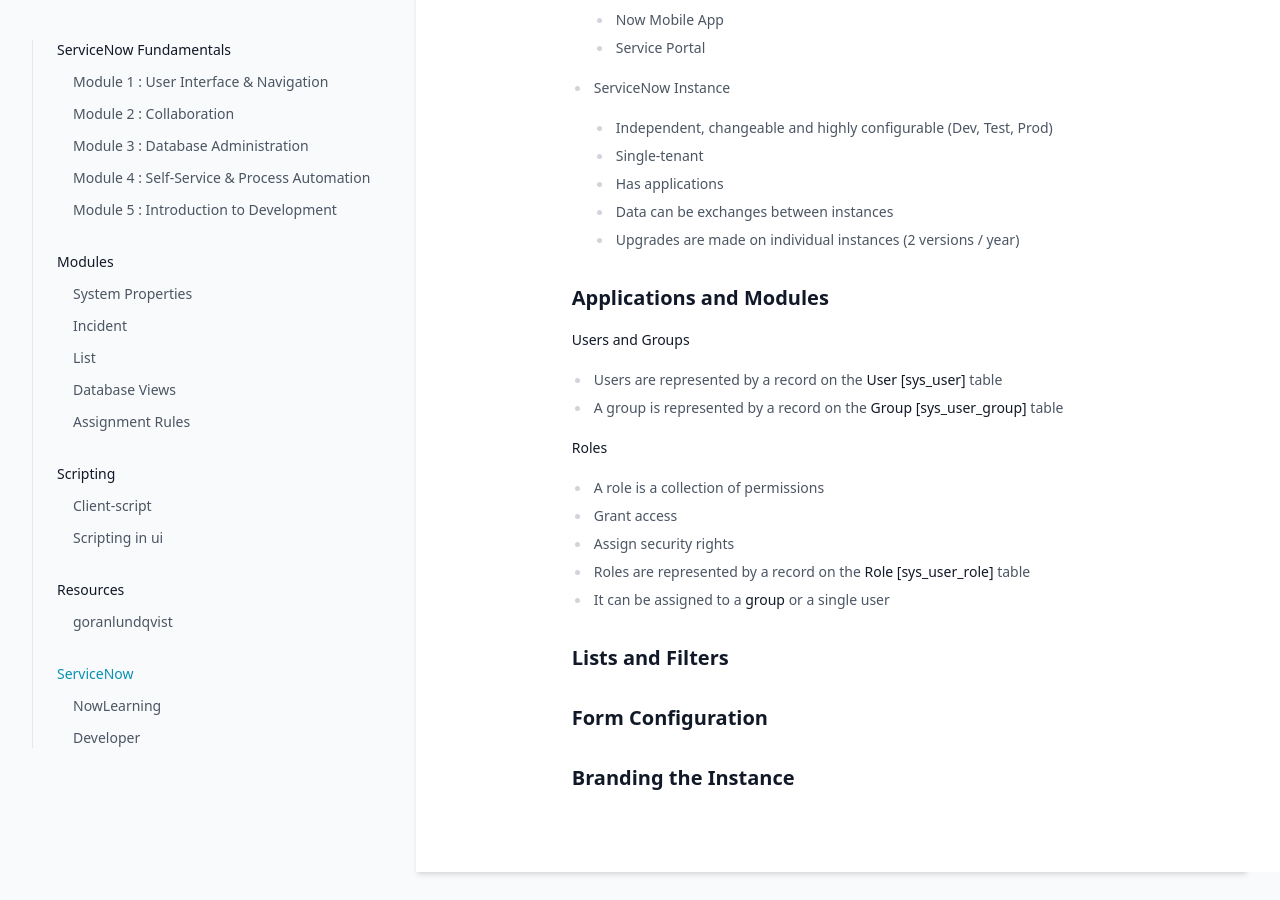
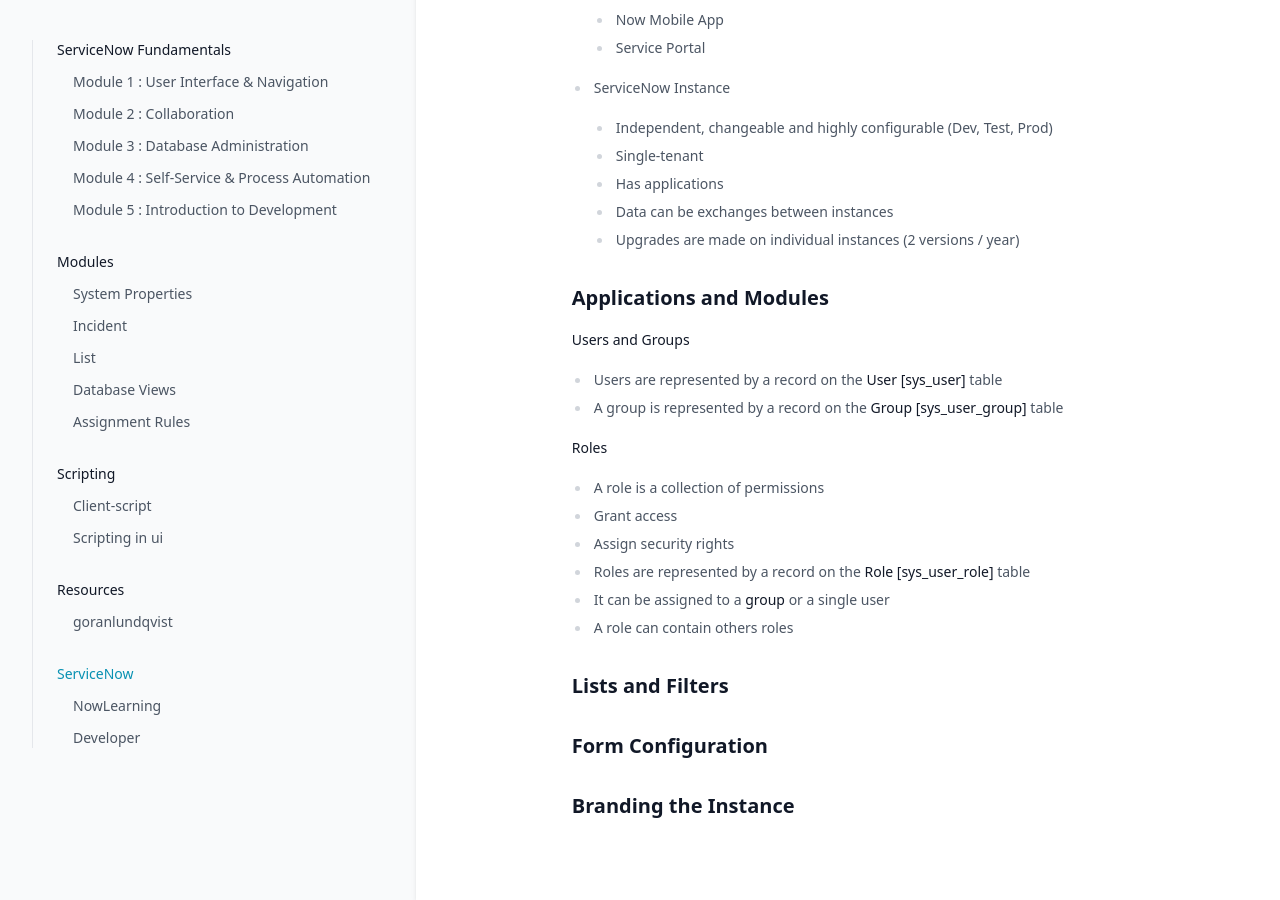
Before and after one commit to greglejeune/ebook, a Jekyll site: the page built from _servicenow/2021-11-01-snf-module1.md, in a window 1280 px wide and 900 px high, scrolled down 635 px. Built offline with Jekyll 4.4.1, drawn with Linux system fonts in a browser that asks for light colours.

Commit message:
Update 2021-11-01-snf-module1.md

```diff
--- a/_servicenow/2021-11-01-snf-module1.md
+++ b/_servicenow/2021-11-01-snf-module1.md
@@ -59,6 +59,7 @@ category: snf
   <li>Assign security rights</li>
   <li>Roles are represented by a record on the <strong>Role [sys_user_role]</strong> table</li>
   <li>It can be assigned to a <strong>group</strong> or a single user</li>
+  <li>A role can contain others roles</li>
 </ul>
 
 <p style="text-align: justify;">
```
